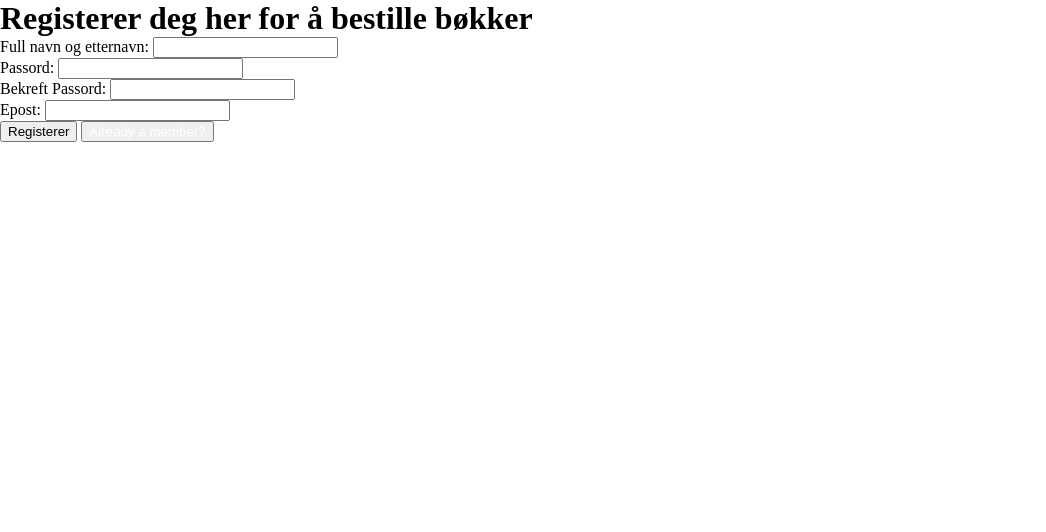
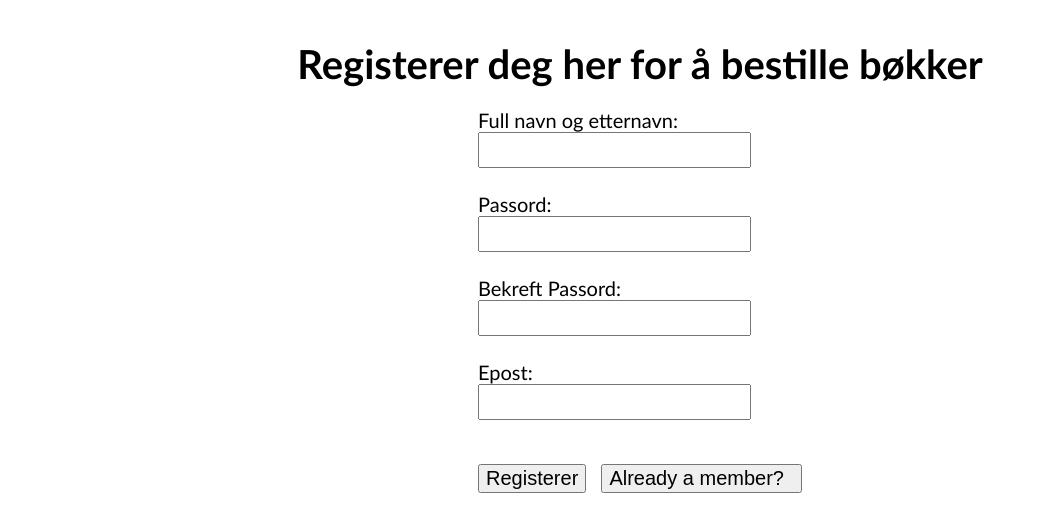
Before and after one commit to Jasan33/Torgersen, a Flask app: page /register in a window 1280 px wide. Shown: the part 140-672 px from the top of the page, without its empty margins (0-1046 px from the left). Run offline with Flask 3, Linux system fonts and the light colour scheme; some libraries are stand-ins or nearby versions.

Commit message:
STYLE: Styled log in and register

```diff
--- a/Frontend/static/style.css
+++ b/Frontend/static/style.css
@@ -56,3 +56,43 @@ a {
 .login_button {
     color: black;
 }
+
+.login_and_register_main {
+    display: flex;
+    flex-direction: column;
+    align-items: center;
+    font-family: 'Gill Sans';
+    font-size: 20px;
+    margin-top: 40px;
+}
+
+.titele_login {
+    margin-bottom: 20px;
+}
+
+.height {
+    display: flex;
+    flex-direction: column;
+    height: 30px;
+    font-size: 20px;
+}
+
+.submit_button {
+    align-items: center;
+    cursor: pointer;
+    margin-right: 10px;
+    color: black;
+    font-size: 20px;
+    margin-top: 20px;
+}
+
+.flashes {
+    font-family: sans-serif;
+    text-align: center;
+    color: aliceblue;
+    font-size: 25px;
+    border: solid 5px;
+    padding: 10px;
+    background-color: rgb(255, 166, 0);
+    border-color: rgba(255, 255, 0, 0.552);
+}
```
